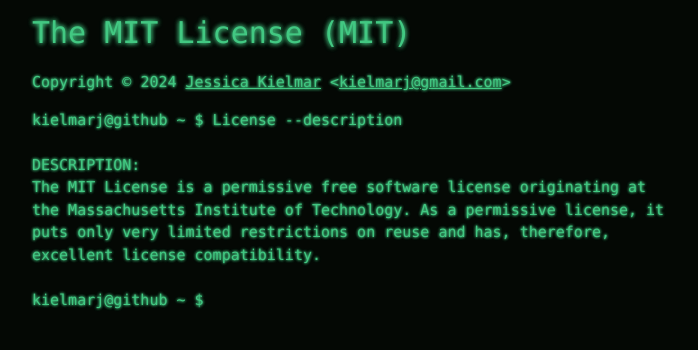
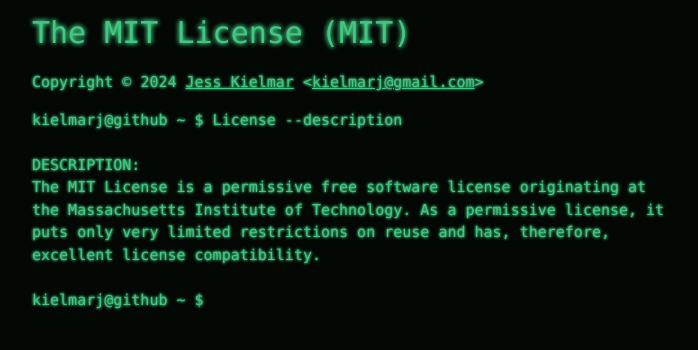
Before and after one commit to kielmarj/kielmarj.github.io, a Jekyll site: the page docs/MIT-LICENSE/index.html, which Jekyll copies as it is, in a window 1280 px wide. Shown: the top 350 px of the page, without its empty margins (0-698 px from the left). Built offline with Jekyll 4.4.1, drawn with Linux system fonts in a browser that asks for light colours.

Commit message:
Update index.html

```diff
--- a/docs/MIT-LICENSE/index.html
+++ b/docs/MIT-LICENSE/index.html
@@ -14,7 +14,7 @@
       <h1>The MIT License (MIT)</h1>
       <p>
         Copyright © <span class="time"></span>
-        <a href="https://kielmarj.github.io/MIT-License">Jessica Kielmar</a>
+        <a href="https://github.com/kielmarj">Jess Kielmar</a>
         &lt;<a href="#mail">kielmarj@gmail.com</a>&gt;
       </p>
     </article>
```
